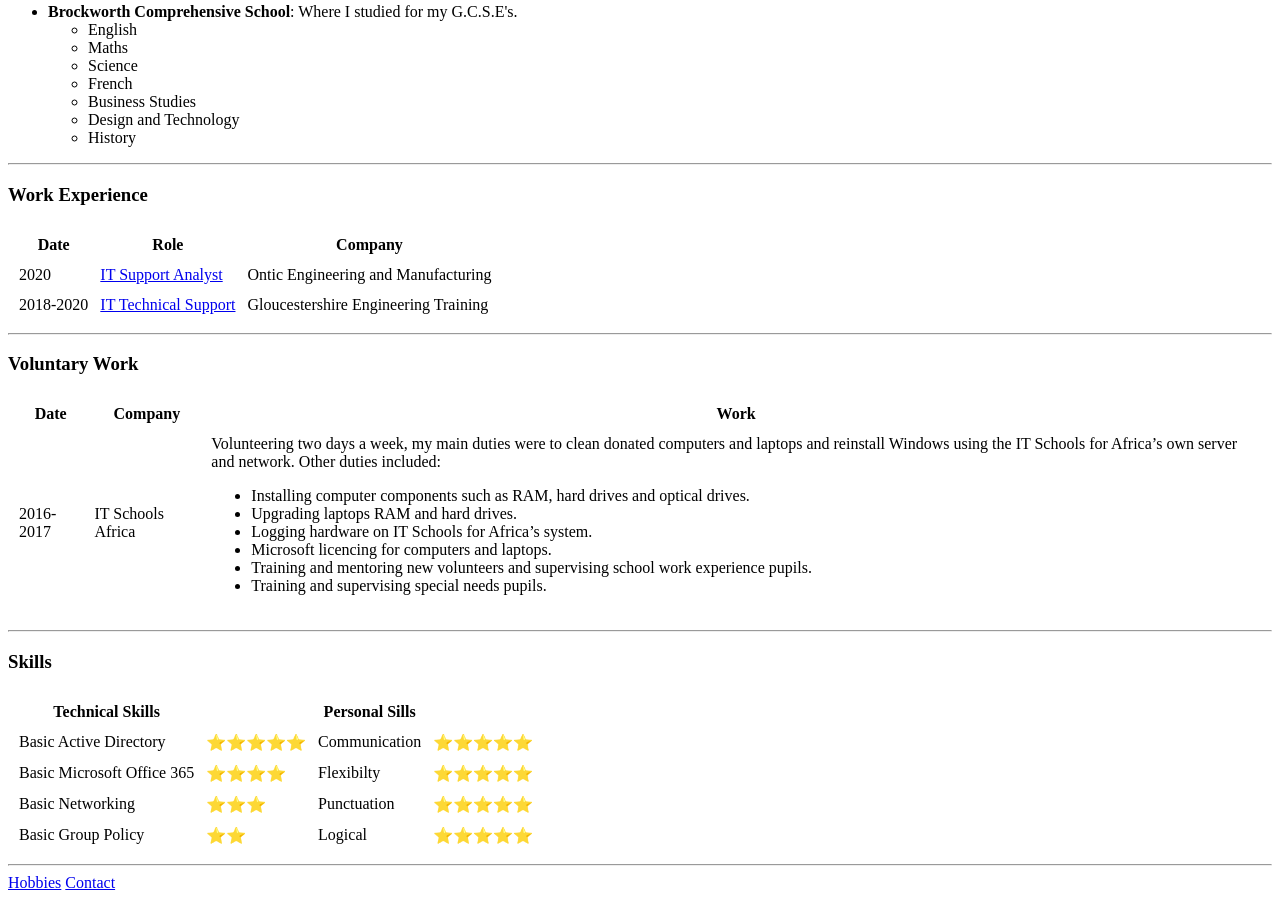
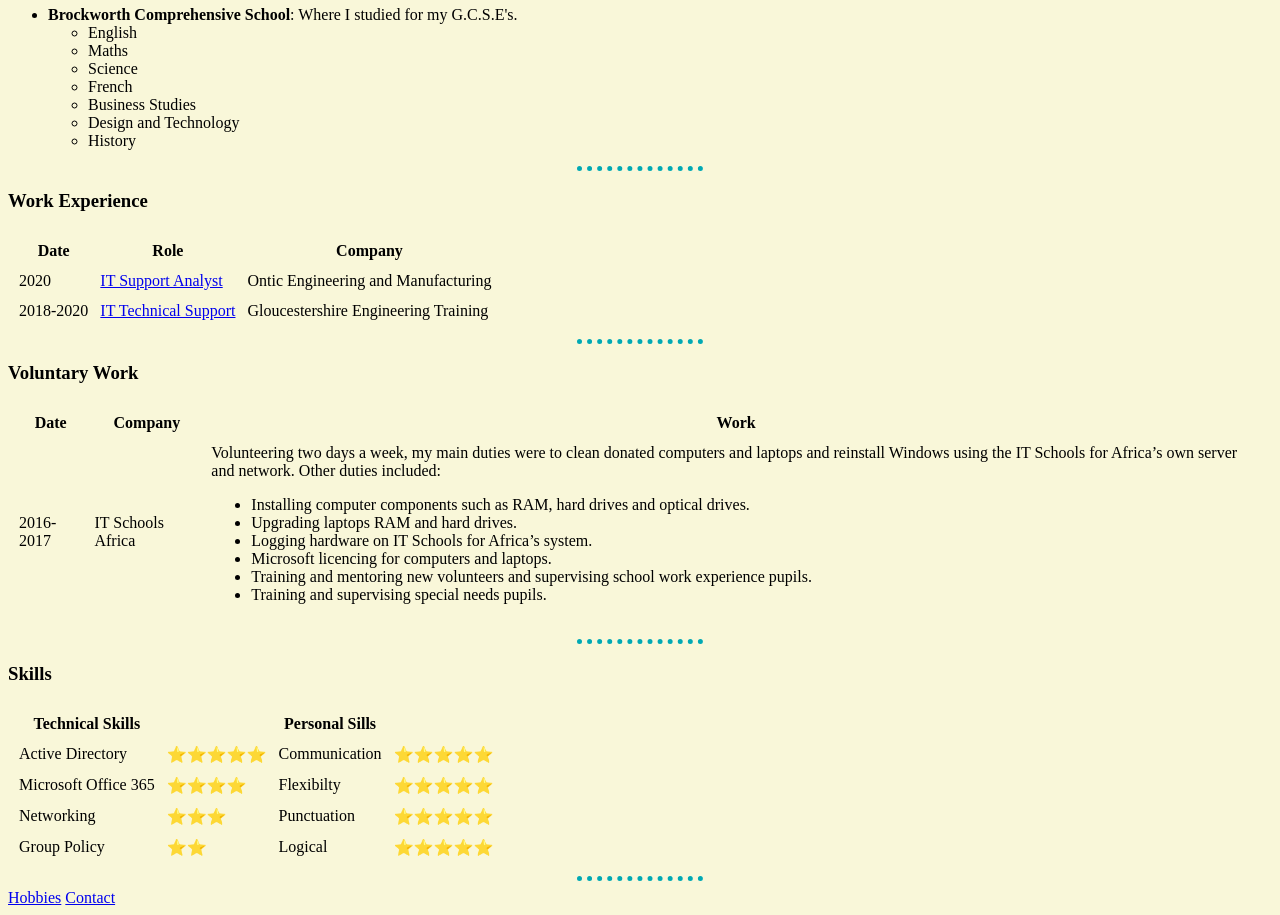
Before and after one commit to FeathersDev/CV, a plain HTML site: page index.html in a window 1280 px wide. Shown: the part 402-1317 px from the top of the page. Drawn offline with Linux system fonts and the light colour scheme.

Commit message:
cv site version 2

```diff
--- /dev/null
+++ b/css/styles.css
@@ -0,0 +1,11 @@
+body {
+  background-color: #f9f7d9;
+}
+
+hr {
+  border-style: none;
+  border-top-style: dotted;
+  border-color: #01a9b4;
+  border-width: 5px;
+  width: 10%
+}
--- a/index.html
+++ b/index.html
@@ -3,6 +3,7 @@
   <head>
     <meta charset="utf-8">
     <title>Ben's Personal Site</title>
+    <link rel="stylesheet" href="css\styles.css">
   </head>
 
   <body>
@@ -122,25 +123,25 @@
       </thead>
       <body>
         <tr>
-          <td>Basic Active Directory</td>
+          <td>Active Directory</td>
           <td>⭐⭐⭐⭐⭐</td>
           <td>Communication</td>
           <td>⭐⭐⭐⭐⭐</td>
         </tr>
         <tr>
-          <td>Basic Microsoft Office 365</td>
+          <td>Microsoft Office 365</td>
           <td>⭐⭐⭐⭐</td>
           <td>Flexibilty</td>
           <td>⭐⭐⭐⭐⭐</td>
         </tr>
         <tr>
-          <td>Basic Networking</td>
+          <td>Networking</td>
           <td>⭐⭐⭐</td>
           <td>Punctuation</td>
           <td>⭐⭐⭐⭐⭐</td>
         </tr>
         <tr>
-          <td>Basic Group Policy</td>
+          <td>Group Policy</td>
           <td>⭐⭐</td>
           <td>Logical</td>
           <td>⭐⭐⭐⭐⭐</td>
```
Also changed, not shown: Ontic.html (+2 -1 lines), contact.html (+1 -0 lines), get.html (+1 -0 lines), hobbies.html (+1 -0 lines).
